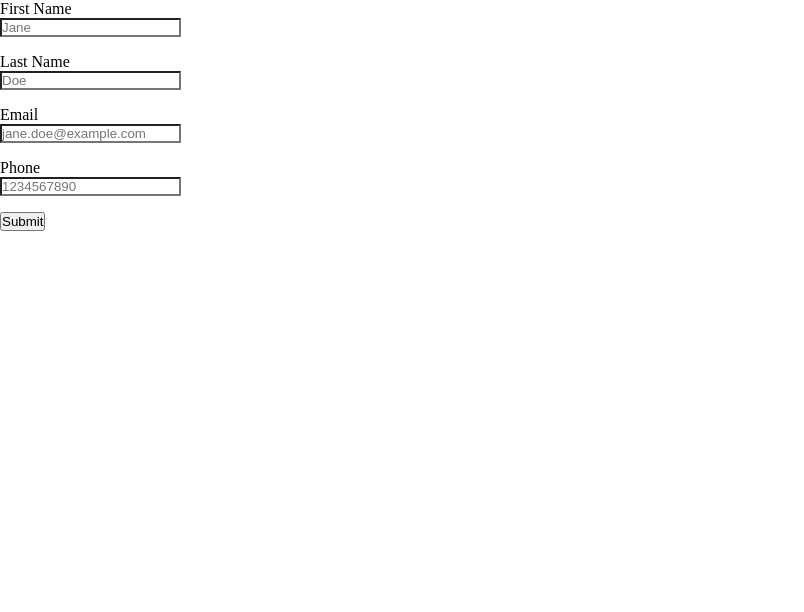
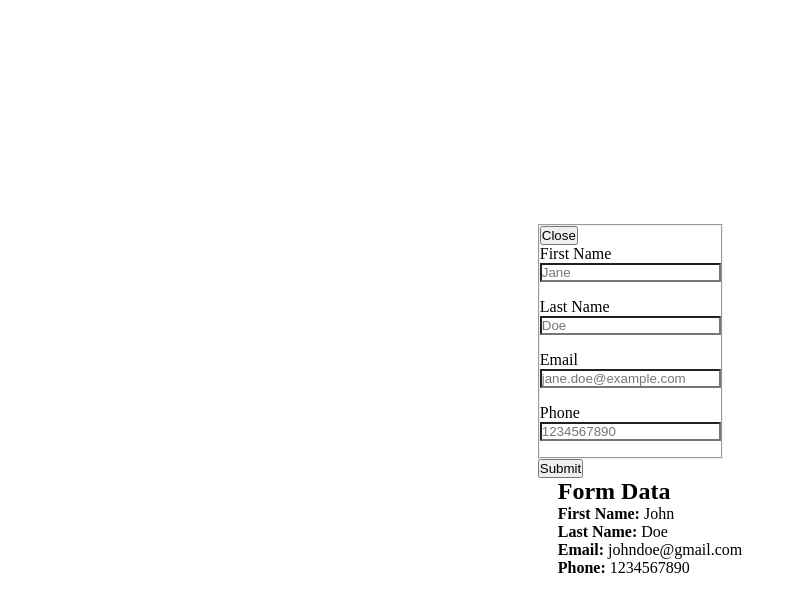
Before and after one commit to moibra05/resume-generator, a React (Vite) app: page / in a window 1280 px wide. Shown: the top 612 px of the page, without its empty margins (0-804 px from the left). Built offline with nearby package versions, Linux system fonts and the light colour scheme.

Commit message:
feat: added close section

```diff
--- a/eslint.config.js
+++ b/eslint.config.js
@@ -29,6 +29,7 @@ export default [
       ...react.configs['jsx-runtime'].rules,
       ...reactHooks.configs.recommended.rules,
       'react/jsx-no-target-blank': 'off',
+      "react/prop-types": 0,
       'react-refresh/only-export-components': [
         'warn',
         { allowConstantExport: true },
--- a/src/App.jsx
+++ b/src/App.jsx
@@ -1,10 +1,14 @@
 import InfoForm from './components/Form'
+import DisplayData from './components/DisplayData'
 
 export default function App() {
   return (
     <>
       <InfoForm>
       </InfoForm>
+      <DisplayData>
+
+      </DisplayData>
     </>
   )
 }
--- a/src/components/DisplayData.jsx
+++ b/src/components/DisplayData.jsx
@@ -1,20 +1,18 @@
-import React from "react";
-
 const DisplayData = ({ data }) => {
   return (
     <div style={{ marginLeft: "20px" }}>
       <h2>Form Data</h2>
       <p>
-        <strong>First Name:</strong> {data.firstName}
+        <strong>First Name:</strong> {data ? data.firstName: 'John'}
       </p>
       <p>
-        <strong>Last Name:</strong> {data.lastName}
+        <strong>Last Name:</strong> {data ? data.lastName: 'Doe'}
       </p>
       <p>
-        <strong>Email:</strong> {data.email}
+        <strong>Email:</strong> {data ? data.email: 'johndoe@gmail.com'}
       </p>
       <p>
-        <strong>Phone:</strong> {data.phone}
+        <strong>Phone:</strong> {data ? data.phone: '1234567890'}
       </p>
     </div>
   );
--- a/src/components/Form.jsx
+++ b/src/components/Form.jsx
@@ -1,9 +1,10 @@
-import { useState } from 'react';
-import { Formik } from 'formik';
-import * as Yup from 'yup';
-import DisplayData from './DisplayData';
-import { TextInput } from './FormInputs';
-import { StyledForm } from '../styles/formstyles';
+import { useState } from "react";
+import { Formik } from "formik";
+import * as Yup from "yup";
+import DisplayData from "./DisplayData";
+import { TextInput } from "./FormInputs";
+import { StyledForm } from "../styles/formstyles";
+import ResumeSection from "./ResumeFieldset";
 
 const schema = Yup.object({
   firstName: Yup.string()
@@ -12,9 +13,7 @@ const schema = Yup.object({
   lastName: Yup.string()
     .max(20, "Must be 20 characters or less")
     .required("Required"),
-  email: Yup.string()
-    .email("Invalid email address")
-    .required("Required"),
+  email: Yup.string().email("Invalid email address").required("Required"),
   phone: Yup.string()
     .matches("^[0-9]{10}$", "Invalid phone number")
     .required("Required"),
@@ -29,18 +28,19 @@ const InfoForm = () => {
   };
 
   return (
-    <div style={{ display: 'flex' }}>
+    <div style={{ display: "flex" }}>
       <Formik
         initialValues={{
           firstName: "",
           lastName: "",
           email: "",
-          phone: ""
+          phone: "",
         }}
         validationSchema={schema}
         onSubmit={onSubmit}
       >
         <StyledForm>
+          <ResumeSection>
             <TextInput
               label="First Name"
               name="firstName"
@@ -65,6 +65,8 @@ const InfoForm = () => {
               type="text"
               placeholder="1234567890"
             />
+          </ResumeSection>
+
           <button type="submit">Submit</button>
         </StyledForm>
       </Formik>
--- a/src/components/FormInputs.jsx
+++ b/src/components/FormInputs.jsx
@@ -1,7 +1,6 @@
 import { StyledInput, StyledTextInput, ErrorText } from "../styles/formstyles";
 import { useField } from "formik";
 
-// eslint-disable-next-line react/prop-types
 const TextInput = ({ label, ...props }) => {
   const [field, meta] = useField(props);
   return (
--- a/src/components/ResumeFieldset.jsx
+++ b/src/components/ResumeFieldset.jsx
@@ -1,39 +1,36 @@
-import { Formik } from "formik";
+import { useState } from "react";
 
-const Fieldset = ({ name }) => {
+const ResumeSection = ({ children }) => {
+  const [isOpen, setIsOpen] = useState(true);
+
+  function toggleOpen() {
+    setIsOpen(!isOpen);
+  }
+
+  if(!isOpen) {
+    return (
+      <fieldset>
+        <button
+          type="button"
+          onClick={toggleOpen}
+        >
+          Open
+        </button>
+      </fieldset>
+    );
+  }
+
   return (
     <fieldset>
-      <label htmlFor={name}></label>
+      <button
+        type="button"
+        onClick={toggleOpen}
+      >
+        Close
+      </button>
+      {children}
     </fieldset>
   );
 };
 
-function PersonalFieldset() {
-  return (
-    <fieldset>
-      <label htmlFor="name">
-        Email: <input type="email" name="email" required />
-      </label>
-      <label htmlFor="email">
-        Email: <input type="email" name="email" required />
-      </label>
-      <label htmlFor="phone">
-        Phone:{" "}
-        <input
-          type="tel"
-          name="phone"
-          pattern="[0-9]{3}-[0-9]{2}-[0-9]{3}"
-          required
-        />
-      </label>
-    </fieldset>
-  );
-}
-
-function WorkFieldset() {
-  return <fieldset></fieldset>;
-}
-
-function SkillsFieldset() {
-  return <fieldset></fieldset>;
-}
+export default ResumeSection;
--- a/src/styles/index.css
+++ b/src/styles/index.css
@@ -4,7 +4,9 @@
   box-sizing: border-box;
 }
 
-#root {
+body {
   display: flex;
-  max-width: 1200px;
+  justify-content: center;
+  align-items: center;
+  min-height: 100vh;
 }
```
Lines whose indentation alone changed are shown as unchanged.
